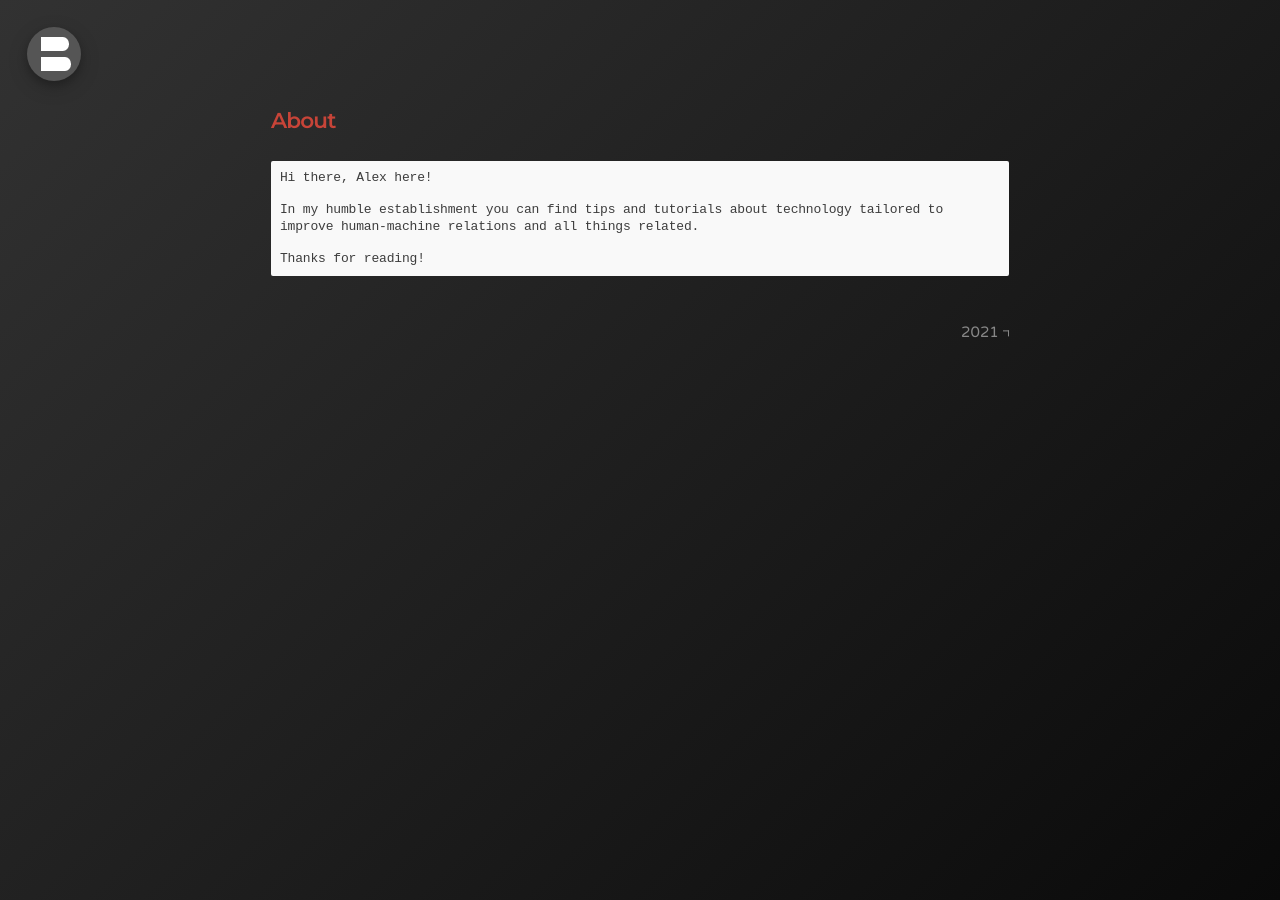
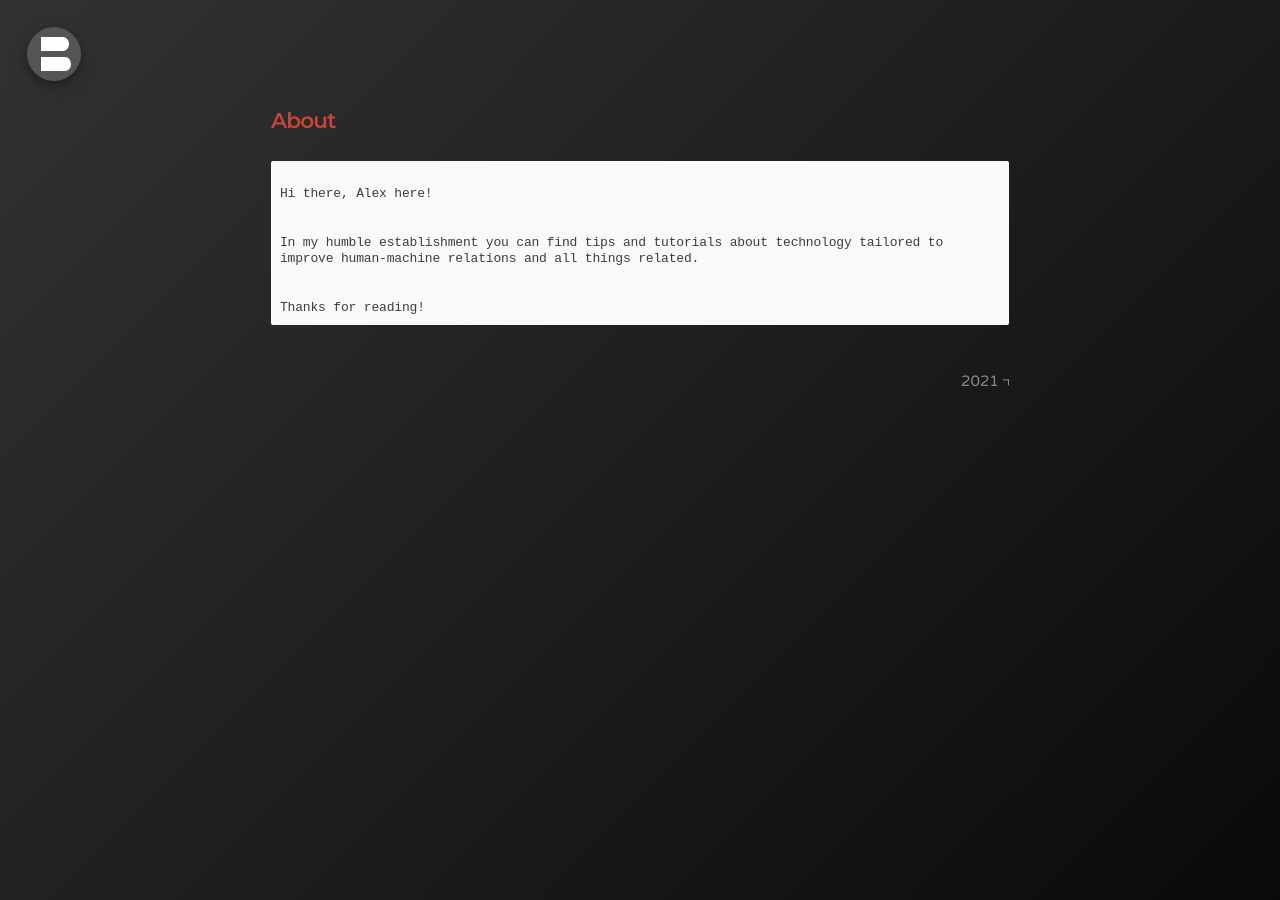
Before and after one commit to bonina/bonina.github.io, a Jekyll site: the page built from about.md, in a window 1280 px wide. Built offline with Jekyll 4.4.1, drawn with Linux system fonts in a browser that asks for light colours.

Commit message:
Update _message.scss

```diff
--- a/_sass/_message.scss
+++ b/_sass/_message.scss
@@ -19,10 +19,10 @@
   border-radius: 0.15em;
   //overflow-x: auto;
   //white-space: pre;
-  overscroll-behavior-block: contain;
+  //overscroll-behavior-block: contain;
   overflow-x: auto; /* Use horizontal scroller if needed */
   white-space: pre-wrap; /* css-3 */
   white-space: -moz-pre-wrap !important; /* Mozilla, since 1999 */
-  word-wrap: break-word; /* Internet Explorer 5.5+ */
-  white-space : normal;
+  //word-wrap: break-word; /* Internet Explorer 5.5+ */
+  //white-space : normal;
 }
```
